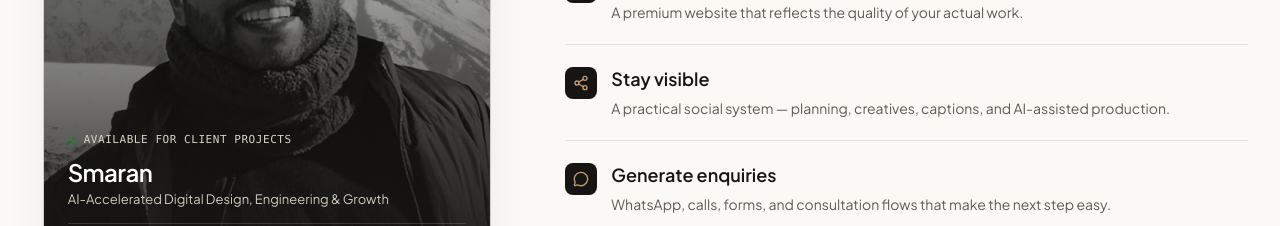
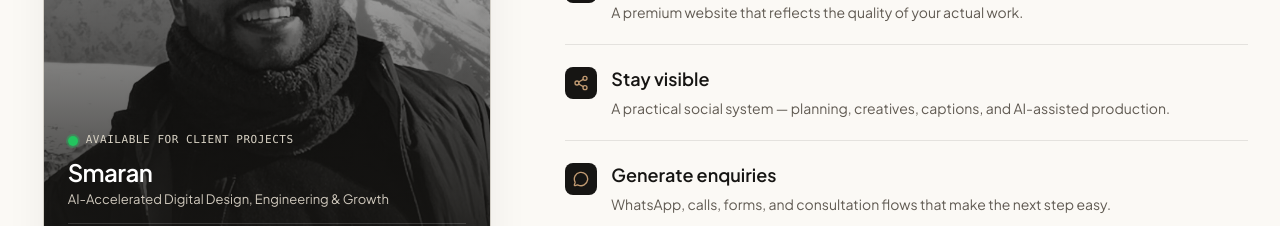
Before and after one commit to smaranballa/smaran-portfolio, a React (Vite) app: page / in a window 1280 px wide. Shown: the part 7080-7306 px from the top of the page. Built offline with nearby package versions, Linux system fonts and the light colour scheme; a web font is replaced by a local one.

Commit message:
Make the About availability indicator easier to see.

```diff
--- a/src/components/AboutSection.tsx
+++ b/src/components/AboutSection.tsx
@@ -81,7 +81,10 @@ export const AboutSection: React.FC<AboutSectionProps> = ({ onOpenContact }) =>
 
               <div className="absolute inset-0 bg-gradient-to-t from-[#161513]/95 via-[#161513]/40 to-transparent flex flex-col justify-end p-6 text-[#FBF9F5]">
                 <div className="inline-flex items-center gap-2 mb-2">
-                  <span className="w-2 h-2 rounded-full bg-[#2E7D32] animate-pulse" />
+                  <span className="relative flex h-2.5 w-2.5 shrink-0">
+                    <span className="animate-ping absolute inline-flex h-full w-full rounded-full bg-[#4ADE80] opacity-70" />
+                    <span className="relative inline-flex rounded-full h-2.5 w-2.5 bg-[#22C55E] shadow-[0_0_0_2px_rgba(34,197,94,0.35)]" />
+                  </span>
                   <span className="text-[11px] font-mono tracking-wider uppercase text-[#D8D2C4]">
                     Available for Client Projects
                   </span>
--- a/src/pages/AboutPage.tsx
+++ b/src/pages/AboutPage.tsx
@@ -42,7 +42,10 @@ export const AboutPage: React.FC<AboutPageProps> = ({ onOpenContact, onOpenWhats
               {/* Minimal text overlay at the bottom */}
               <div className="absolute inset-0 bg-gradient-to-t from-[#161513]/95 via-[#161513]/40 to-transparent flex flex-col justify-end p-6 text-[#FBF9F5]">
                 <div className="inline-flex items-center gap-2 mb-2">
-                  <span className="w-2 h-2 rounded-full bg-[#2E7D32] animate-pulse" />
+                  <span className="relative flex h-2.5 w-2.5 shrink-0">
+                    <span className="animate-ping absolute inline-flex h-full w-full rounded-full bg-[#4ADE80] opacity-70" />
+                    <span className="relative inline-flex rounded-full h-2.5 w-2.5 bg-[#22C55E] shadow-[0_0_0_2px_rgba(34,197,94,0.35)]" />
+                  </span>
                   <span className="text-[11px] font-mono tracking-wider uppercase text-[#D8D2C4]">
                     Available for Client Projects
                   </span>
```
